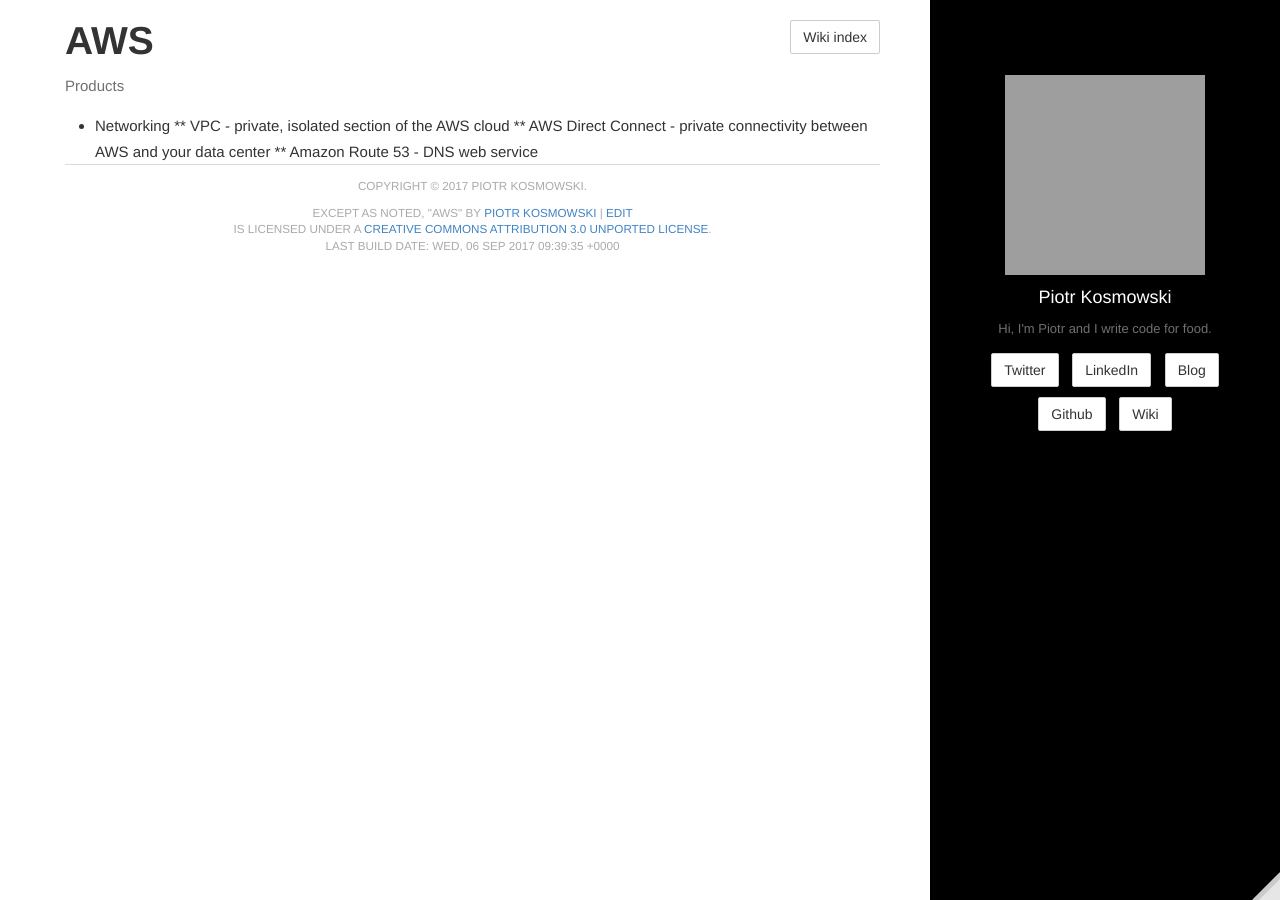
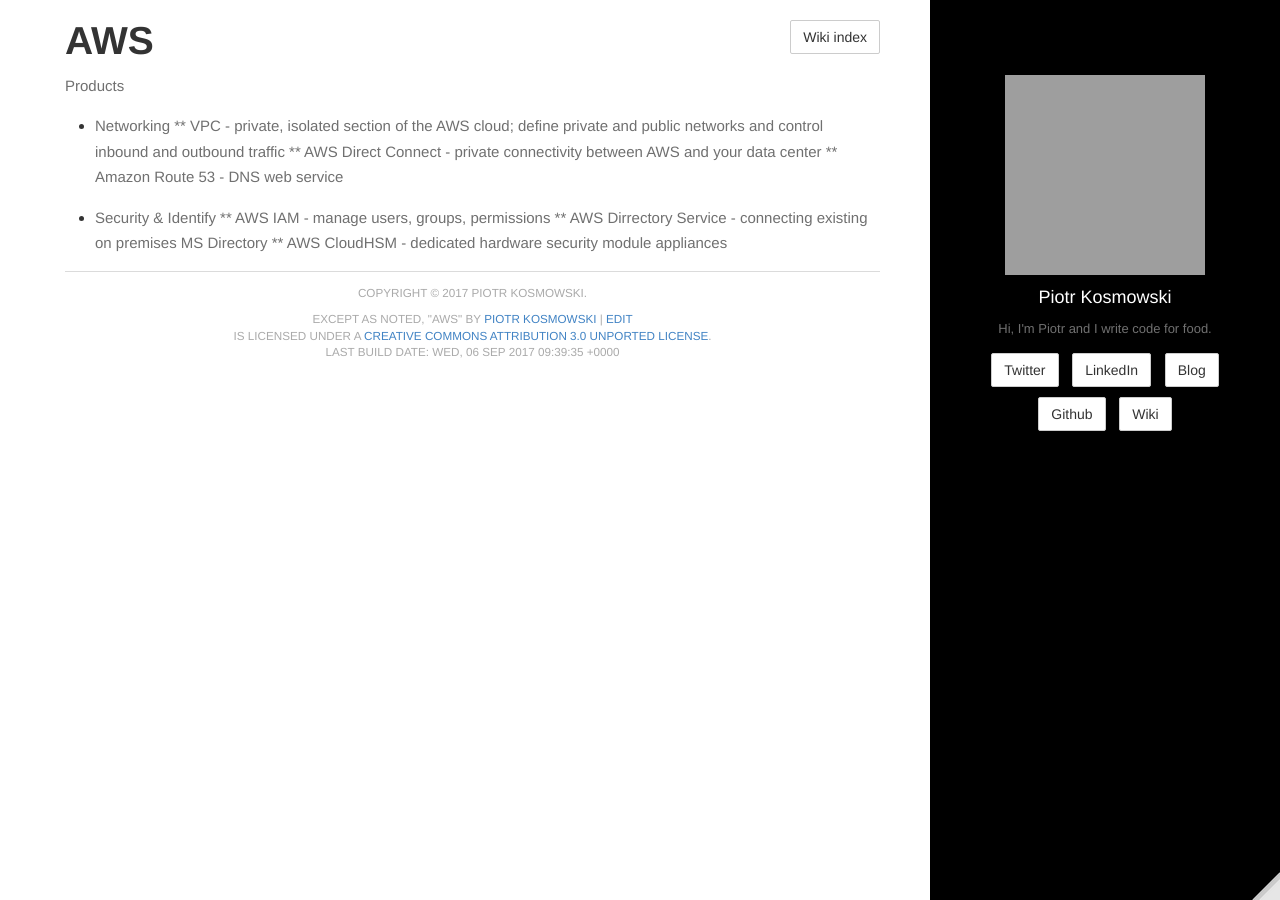
Before and after one commit to kospiotr/kospiotr.github.io, a Jekyll site: the page built from wiki/aws.md, in a window 1280 px wide. Built offline with Jekyll 4.4.1, drawn with Linux system fonts in a browser that asks for light colours; grey boxes are pictures that could not be loaded.

Commit message:
Update aws.md

```diff
--- a/wiki/aws.md
+++ b/wiki/aws.md
@@ -9,6 +9,11 @@
 Products
 
 * Networking
-** VPC - private, isolated section of the AWS cloud
+** VPC - private, isolated section of the AWS cloud; define private and public networks and control inbound and outbound traffic
 ** AWS Direct Connect - private connectivity between AWS and your data center
 ** Amazon Route 53 - DNS web service
+
+* Security & Identify
+** AWS IAM - manage users, groups, permissions
+** AWS Dirrectory Service - connecting existing on premises MS Directory
+** AWS CloudHSM - dedicated hardware security module appliances
```
